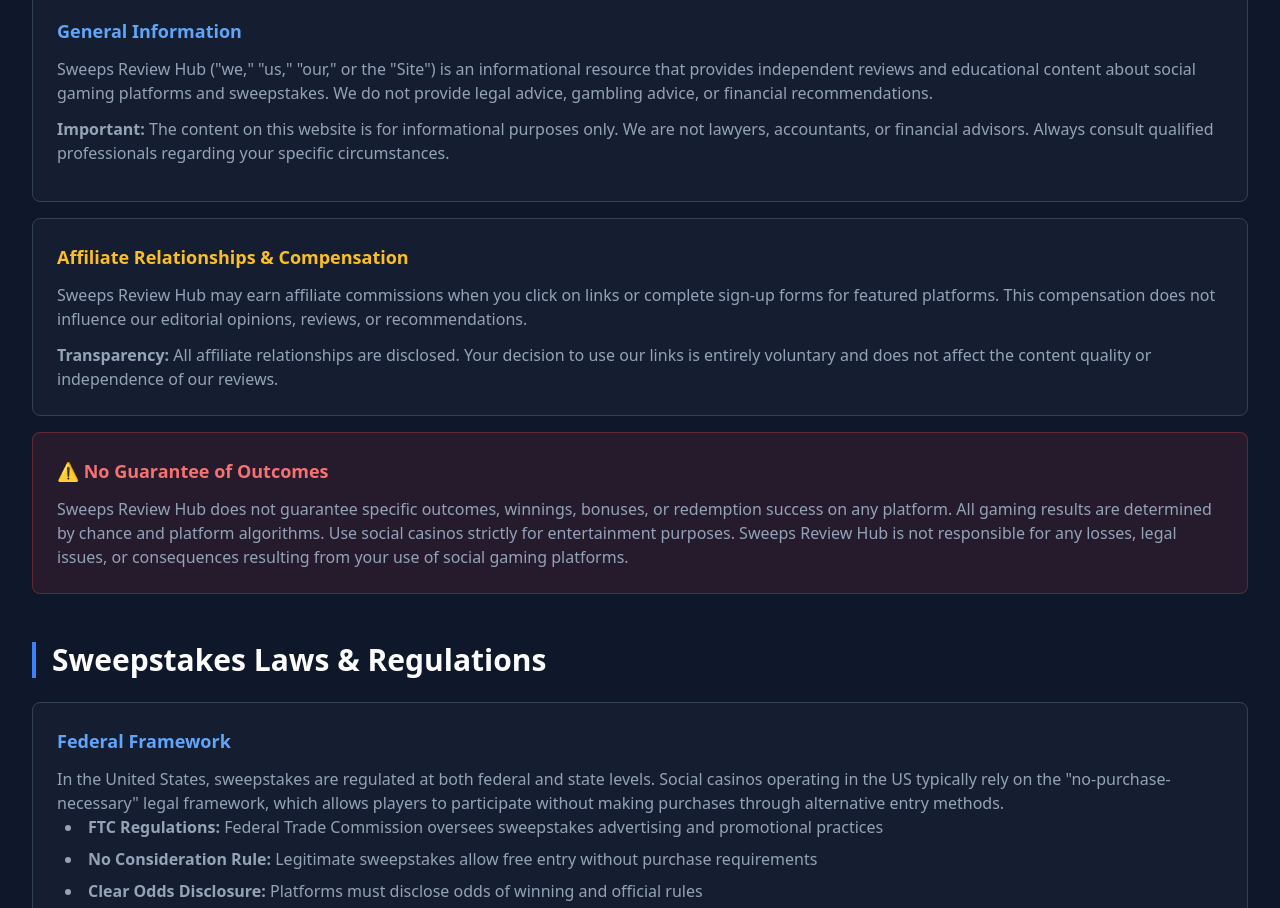
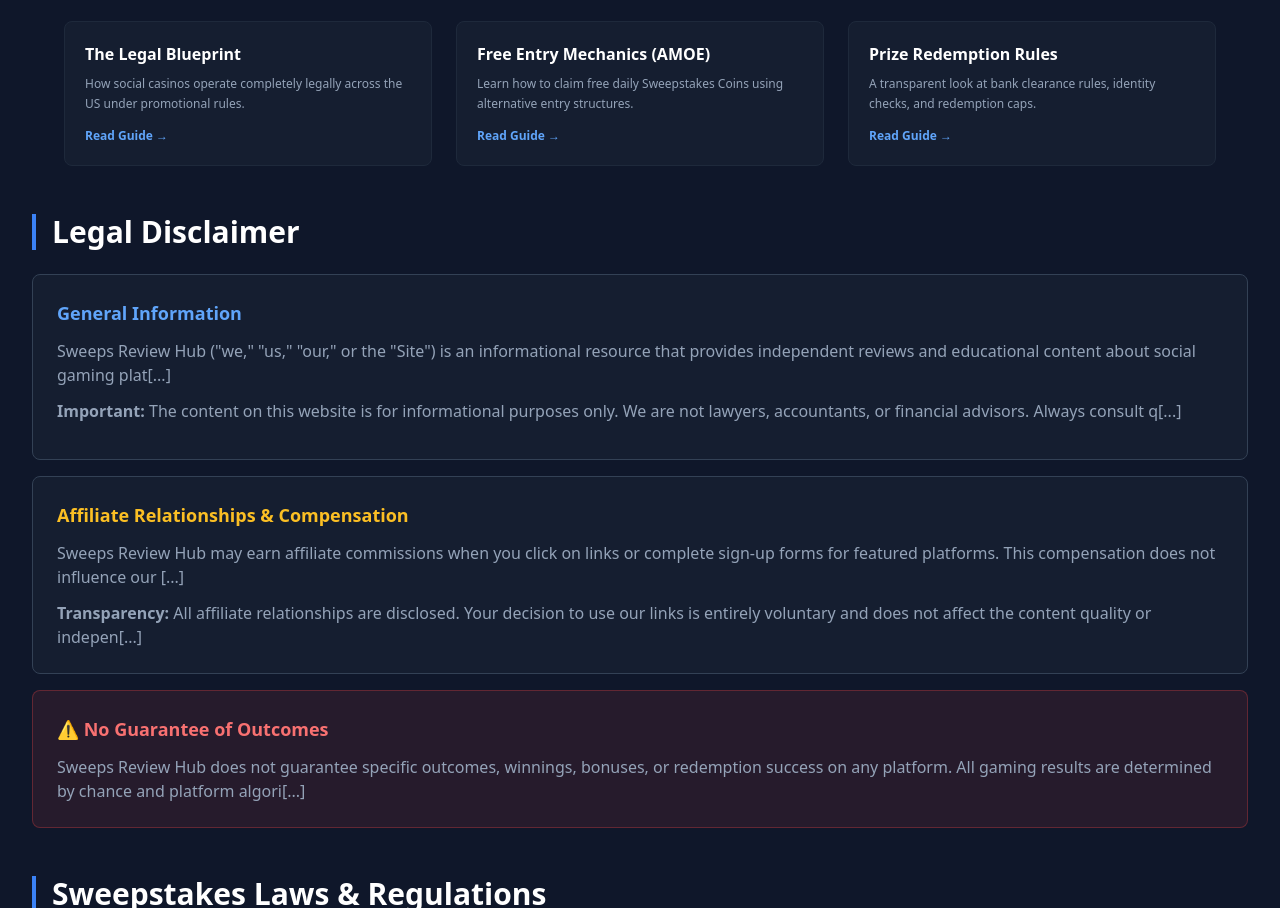
Before and after one commit to courierservicecorrect-sys/sweeps-hub, a plain HTML site: page compliance.html in a window 1280 px wide. Shown: the part 668-1576 px from the top of the page. Drawn offline with nearby package versions, Linux system fonts and the light colour scheme.

Commit message:
Add Essential US Sweepstakes Learning Guides section to compliance page

```diff
--- a/compliance.html
+++ b/compliance.html
@@ -36,7 +36,7 @@
 
     <!-- 1. Affiliate Disclosure Banner -->
     <div class="bg-slate-800 border-b border-slate-700 text-center py-2 px-4 text-xs text-slate-400" role="banner">
-        <p><strong>Advertiser Disclosure:</strong> Sweeps Review Hub is an independent review site. We may receive compensation or commissions when you click on links or sign up via our partner platforms. This does not affect our editorial integrity.</p>
+        <p><strong>Advertiser Disclosure:</strong> Sweeps Review Hub is an independent review site. We may receive compensation or commissions when you click on links or sign up via our partner platfo[...]
     </div>
 
     <!-- 2. Navigation Bar -->
@@ -111,6 +111,28 @@
             </div>
         </div>
 
+        <!-- Informational Guides Section -->
+        <section id="guides" class="max-w-7xl mx-auto px-4 sm:px-6 lg:px-8 py-12 border-t border-slate-800">
+            <h2 class="text-2xl font-bold text-white mb-6 border-l-4 border-amber-500 pl-3">Essential US Sweepstakes Learning Guides</h2>
+            <div class="grid grid-cols-1 md:grid-cols-2 lg:grid-cols-3 gap-6 text-sm">
+                <div class="bg-slate-800/40 p-5 rounded-lg border border-slate-800 hover:border-slate-700 transition-colors">
+                    <h3 class="font-bold text-white mb-2 text-base">The Legal Blueprint</h3>
+                    <p class="text-slate-400 text-xs leading-relaxed mb-3">How social casinos operate completely legally across the US under promotional rules.</p>
+                    <span class="text-blue-400 font-semibold text-xs cursor-pointer hover:underline">Read Guide →</span>
+                </div>
+                <div class="bg-slate-800/40 p-5 rounded-lg border border-slate-800 hover:border-slate-700 transition-colors">
+                    <h3 class="font-bold text-white mb-2 text-base">Free Entry Mechanics (AMOE)</h3>
+                    <p class="text-slate-400 text-xs leading-relaxed mb-3">Learn how to claim free daily Sweepstakes Coins using alternative entry structures.</p>
+                    <span class="text-blue-400 font-semibold text-xs cursor-pointer hover:underline">Read Guide →</span>
+                </div>
+                <div class="bg-slate-800/40 p-5 rounded-lg border border-slate-800 hover:border-slate-700 transition-colors">
+                    <h3 class="font-bold text-white mb-2 text-base">Prize Redemption Rules</h3>
+                    <p class="text-slate-400 text-xs leading-relaxed mb-3">A transparent look at bank clearance rules, identity checks, and redemption caps.</p>
+                    <span class="text-blue-400 font-semibold text-xs cursor-pointer hover:underline">Read Guide →</span>
+                </div>
+            </div>
+        </section>
+
         <!-- Section 1: Legal Disclaimer -->
         <section id="legal-disclaimer" class="mb-12">
             <h2 class="text-3xl font-bold text-white mb-6 border-l-4 border-blue-500 pl-4">Legal Disclaimer</h2>
@@ -118,19 +140,19 @@
             <div class="space-y-4 text-slate-400">
                 <div class="bg-slate-800/40 border border-slate-700 rounded-lg p-6">
                     <h3 class="font-bold text-blue-400 mb-3 text-lg">General Information</h3>
-                    <p class="mb-3">Sweeps Review Hub ("we," "us," "our," or the "Site") is an informational resource that provides independent reviews and educational content about social gaming platforms and sweepstakes. We do not provide legal advice, gambling advice, or financial recommendations.</p>
-                    <p class="mb-3"><strong>Important:</strong> The content on this website is for informational purposes only. We are not lawyers, accountants, or financial advisors. Always consult qualified professionals regarding your specific circumstances.</p>
+                    <p class="mb-3">Sweeps Review Hub ("we," "us," "our," or the "Site") is an informational resource that provides independent reviews and educational content about social gaming plat[...]
+                    <p class="mb-3"><strong>Important:</strong> The content on this website is for informational purposes only. We are not lawyers, accountants, or financial advisors. Always consult q[...]
                 </div>
 
                 <div class="bg-slate-800/40 border border-slate-700 rounded-lg p-6">
                     <h3 class="font-bold text-amber-400 mb-3 text-lg">Affiliate Relationships & Compensation</h3>
-                    <p class="mb-3">Sweeps Review Hub may earn affiliate commissions when you click on links or complete sign-up forms for featured platforms. This compensation does not influence our editorial opinions, reviews, or recommendations.</p>
-                    <p><strong>Transparency:</strong> All affiliate relationships are disclosed. Your decision to use our links is entirely voluntary and does not affect the content quality or independence of our reviews.</p>
+                    <p class="mb-3">Sweeps Review Hub may earn affiliate commissions when you click on links or complete sign-up forms for featured platforms. This compensation does not influence our [...]
+                    <p><strong>Transparency:</strong> All affiliate relationships are disclosed. Your decision to use our links is entirely voluntary and does not affect the content quality or indepen[...]
                 </div>
 
                 <div class="bg-red-500/10 border border-red-500/30 rounded-lg p-6 mt-4">
                     <h3 class="font-bold text-red-400 mb-3 text-lg">⚠️ No Guarantee of Outcomes</h3>
-                    <p>Sweeps Review Hub does not guarantee specific outcomes, winnings, bonuses, or redemption success on any platform. All gaming results are determined by chance and platform algorithms. Use social casinos strictly for entertainment purposes. Sweeps Review Hub is not responsible for any losses, legal issues, or consequences resulting from your use of social gaming platforms.</p>
+                    <p>Sweeps Review Hub does not guarantee specific outcomes, winnings, bonuses, or redemption success on any platform. All gaming results are determined by chance and platform algori[...]
                 </div>
             </div>
         </section>
@@ -142,7 +164,7 @@
             <div class="space-y-4 text-slate-400">
                 <div class="bg-slate-800/40 border border-slate-700 rounded-lg p-6">
                     <h3 class="font-bold text-blue-400 mb-3 text-lg">Federal Framework</h3>
-                    <p className="mb-3">In the United States, sweepstakes are regulated at both federal and state levels. Social casinos operating in the US typically rely on the "no-purchase-necessary" legal framework, which allows players to participate without making purchases through alternative entry methods.</p>
+                    <p className="mb-3">In the United States, sweepstakes are regulated at both federal and state levels. Social casinos operating in the US typically rely on the "no-purchase-necessar[...]
                     <ul class="list-disc list-inside space-y-2 ml-2">
                         <li><strong>FTC Regulations:</strong> Federal Trade Commission oversees sweepstakes advertising and promotional practices</li>
                         <li><strong>No Consideration Rule:</strong> Legitimate sweepstakes allow free entry without purchase requirements</li>
@@ -153,8 +175,8 @@
 
                 <div class="bg-slate-800/40 border border-slate-700 rounded-lg p-6">
                     <h3 class="font-bold text-emerald-400 mb-3 text-lg">State Regulations</h3>
-                    <p class="mb-3">Sweepstakes laws vary significantly by state. Some states have more restrictive regulations than others. Always verify your state's specific requirements before participating in any sweepstakes or social casino gaming.</p>
-                    <p class="text-sm text-slate-500 italic">Note: Several states including Washington, Idaho, and Nevada have more restrictive approaches to certain types of social gaming. Consult your state's gaming commission for current regulations.</p>
+                    <p class="mb-3">Sweepstakes laws vary significantly by state. Some states have more restrictive regulations than others. Always verify your state's specific requirements before par[...]
+                    <p class="text-sm text-slate-500 italic">Note: Several states including Washington, Idaho, and Nevada have more restrictive approaches to certain types of social gaming. Consult yo[...]
                 </div>
             </div>
         </section>
@@ -223,7 +245,7 @@
 
             <div class="bg-blue-500/10 border border-blue-500/30 rounded-lg p-6 mb-6">
                 <p class="text-blue-300 font-semibold">⚠️ Important:</p>
-                <p class="text-sm text-slate-400 mt-2">Sweepstakes regulations are constantly evolving. We recommend checking your state's gaming commission website for the most current regulations. The information below is general guidance and not legal advice.</p>
+                <p class="text-sm text-slate-400 mt-2">Sweepstakes regulations are constantly evolving. We recommend checking your state's gaming commission website for the most current regulations. T[...]
             </div>
 
             <div class="grid grid-cols-1 md:grid-cols-2 gap-6">
@@ -424,7 +446,7 @@
 
                 <div class="bg-slate-800/40 border border-slate-700 rounded-lg p-6">
                     <h3 class="font-bold text-emerald-400 mb-3 text-lg">Data Security</h3>
-                    <p>Sweeps Review Hub takes reasonable measures to protect your information. However, no online platform is completely secure. We recommend not sharing sensitive personal or financial information.</p>
+                    <p>Sweeps Review Hub takes reasonable measures to protect your information. However, no online platform is completely secure. We recommend not sharing sensitive personal or financi[...]
                 </div>
             </div>
         </section>
@@ -446,7 +468,7 @@
                 <div class="bg-slate-800/40 border border-slate-700 rounded-lg p-6">
                     <h3 class="font-bold text-emerald-400 mb-3 text-lg">Policy Changes</h3>
                     <p class="text-sm text-slate-400">
-                        We may update these policies to reflect legal changes, platform updates, or regulatory requirements. Changes will be posted on this page with an updated date. Continued use of the site indicates acceptance of updated policies.
+                        We may update these policies to reflect legal changes, platform updates, or regulatory requirements. Changes will be posted on this page with an updated date. Continued use of [...]
                     </p>
                     <p class="text-xs text-slate-500 mt-4">Last Updated: September 2026</p>
                 </div>
@@ -477,7 +499,7 @@
                 <div>
                     <h4 class="font-bold text-slate-300 mb-3">Disclaimer</h4>
                     <p class="text-xs leading-relaxed">
-                        Sweeps Review Hub is not affiliated with reviewed platforms. We provide information only, not legal, financial, or gambling advice. Always verify local laws before participation.
+                        Sweeps Review Hub is not affiliated with reviewed platforms. We provide information only, not legal, financial, or gambling advice. Always verify local laws before participatio[...]
                     </p>
                 </div>
             </div>
```
